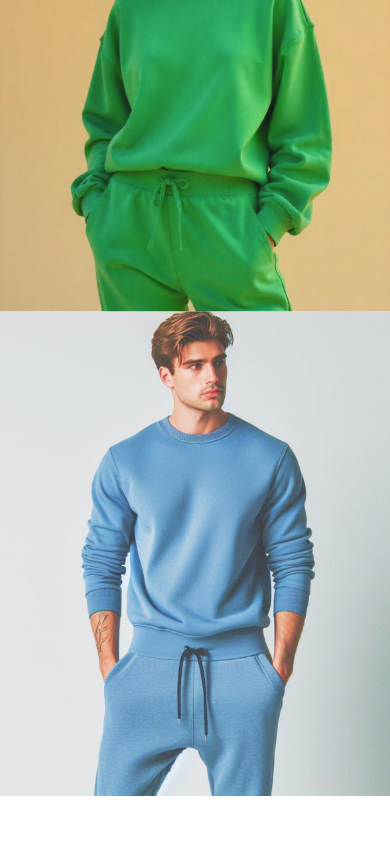
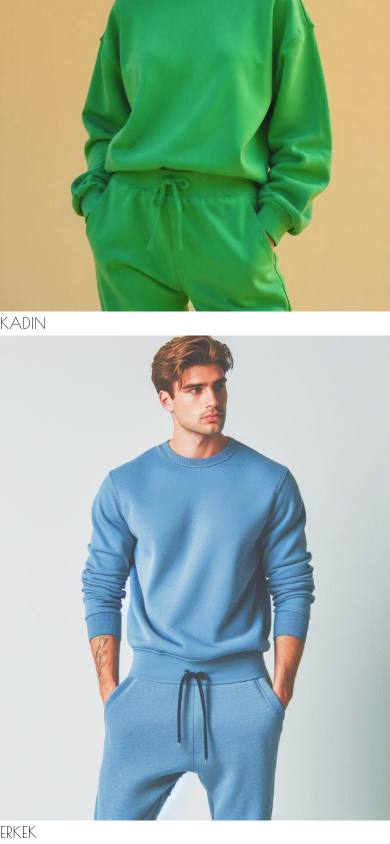
Before and after one commit to suhatanriverdi/fashion-ecommerce-web-app-react, a React (Vite) app: page /advertisement in a window 390 px wide. Shown: the part 1547-2391 px from the top of the page. Before the commit the page ends 2343 px from the top, so only its background shows below. Built offline with nearby package versions, Linux system fonts and the light colour scheme.

Commit message:
Implement Products Page

```diff
--- a/src/main.tsx
+++ b/src/main.tsx
@@ -5,6 +5,7 @@ import "./index.css";
 
 import Introduction from "./pages/Introduction.tsx";
 import Advertisement from "./pages/Advertisement.tsx";
+import Products from "./pages/products.tsx";
 import NotFound from "./pages/NotFound.tsx";
 
 // React Router
@@ -21,6 +22,11 @@ const router = createBrowserRouter([
     element: <Advertisement />,
     errorElement: <NotFound />,
   },
+  {
+    path: "/products",
+    element: <Products />,
+    errorElement: <NotFound />,
+  },
 ]);
 
 createRoot(document.getElementById("root")!).render(
--- a/src/pages/Advertisement.tsx
+++ b/src/pages/Advertisement.tsx
@@ -1,4 +1,5 @@
 import { motion } from "framer-motion";
+import { Link } from "react-router-dom";
 
 export default function Advertisement() {
   return (
@@ -51,17 +52,32 @@ export default function Advertisement() {
         <p className="text-xl text-center mb-[4rem]">
           Koleksiyonlara gitmek için seçim yapınız
         </p>
-        <div className="flex justify-between items-center mb-[12rem]">
+        <div className="flex justify-evenly items-center">
+          <Link to="/products">
+            <div className="max-w-[500px] overflow-hidden">
               <img
-            className="object-cover"
+                className="object-cover hover:scale-110 transition-all duration-300 overflow-hidden"
                 src="/images/introduction/women.jpg"
                 alt="Women"
               />
+            </div>
+            <p className="text-center text-white mix-blend-overlay font-bold pointer-events-none text-[10rem] relative -top-[400px]">
+              KADIN
+            </p>
+          </Link>
+
+          <Link to="/products">
+            <div className="max-w-[500px] overflow-hidden">
               <img
-            className="object-cover"
+                className="object-cover hover:scale-110 transition-all duration-300 overflow-hidden"
                 src="/images/introduction/men.jpg"
                 alt="Men"
               />
+            </div>
+            <p className="text-center text-white mix-blend-overlay font-bold pointer-events-none text-[10rem] relative -top-[400px]">
+              ERKEK
+            </p>
+          </Link>
         </div>
       </div>
     </motion.div>
--- a/src/pages/Introduction.tsx
+++ b/src/pages/Introduction.tsx
@@ -36,7 +36,7 @@ export default function Introduction() {
           }}
           className="flex justify-center items-center h-screen w-screen"
         >
-          <h1 className="z-10 text-[9rem] md:text-[18rem] text-white drop-shadow-[0_20px_20px_rgba(0,100,50,0.9)] fixed">
+          <h1 className="z-10 text-[9rem] md:text-[18rem] mix-blend-overlay font-bold text-white drop-shadow-[0_20px_20px_rgba(0,100,50,0.9)] fixed">
             <motion.div
               initial={{ opacity: 0, scale: 0 }}
               animate={{ opacity: 1, scale: 1 }}
--- /dev/null
+++ b/src/pages/Products.tsx
@@ -0,0 +1,7 @@
+export default function Products() {
+  return (
+    <div className="flex justify-center items-center h-screen">
+      <h1 className="text-9xl">Products</h1>
+    </div>
+  );
+}
```
Lines whose indentation alone changed are shown as unchanged.
